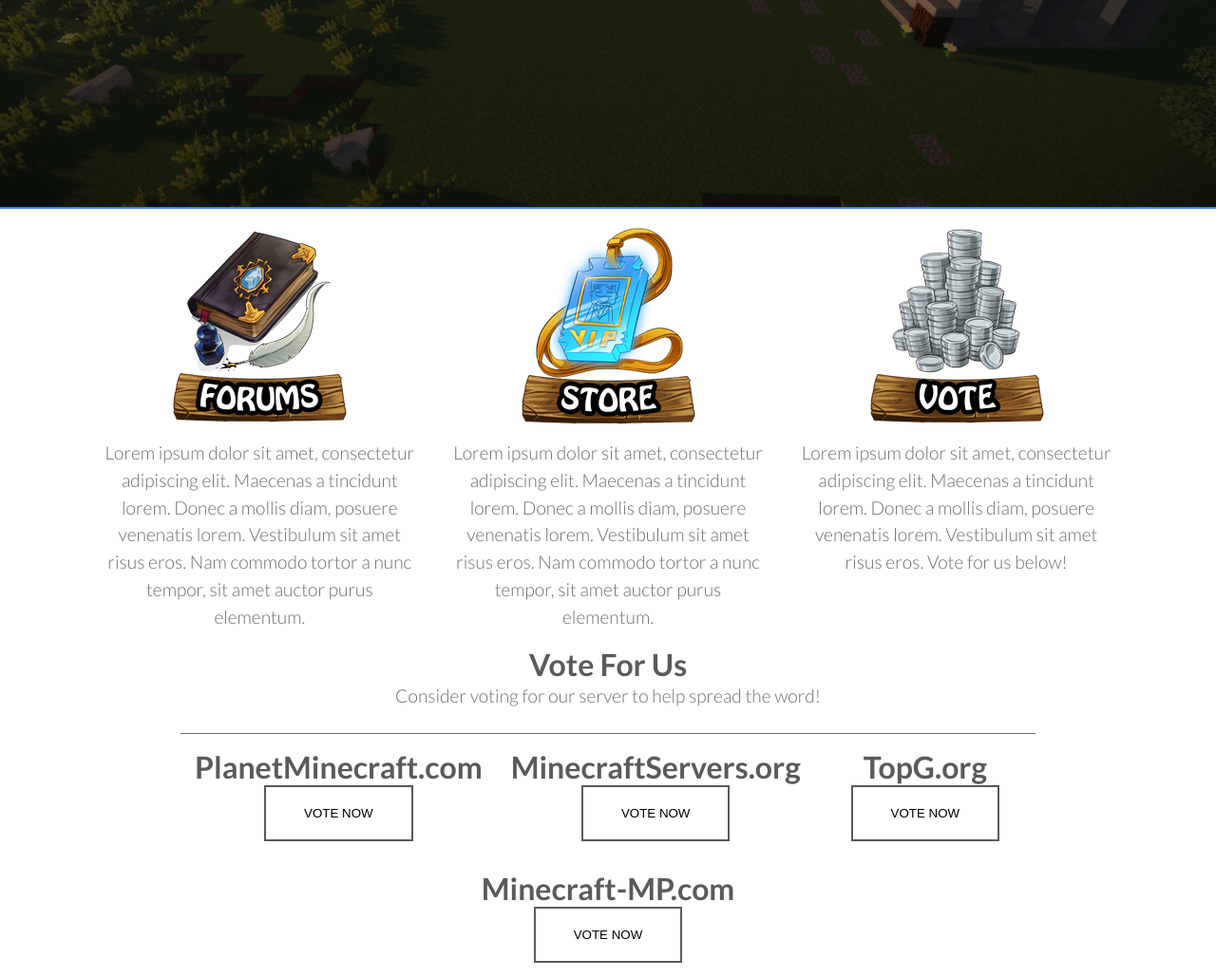
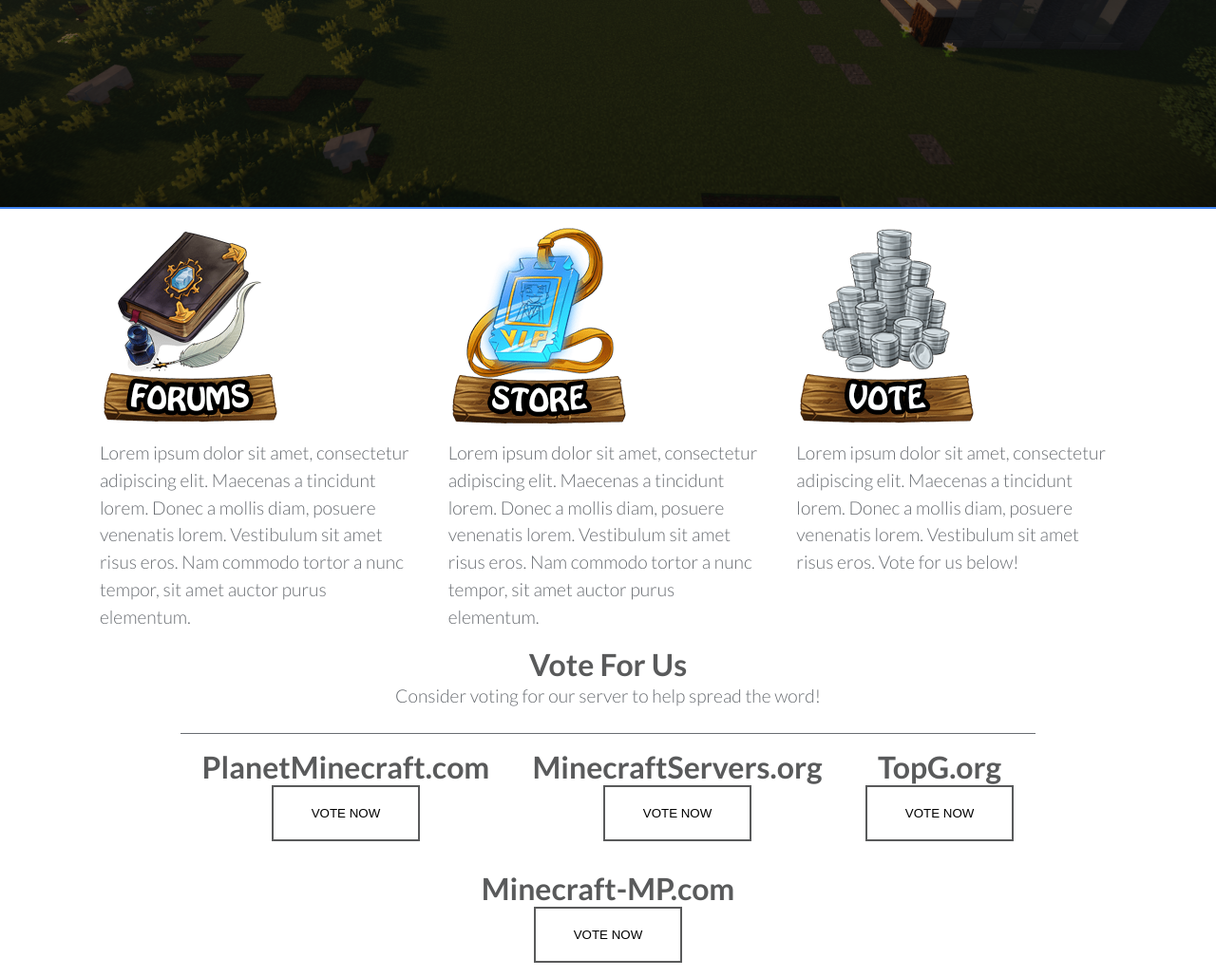
Before and after one commit to MiniGun/MiniGun.github.io, a PHP site: page / in a window 1280 px wide. Shown: the part 580-1609 px from the top of the page at 95% size. Run offline with PHP 8.4, Linux system fonts and the light colour scheme; some libraries are stand-ins or nearby versions.

Commit message:
learn flex-basis

```diff
--- a/css/home.css
+++ b/css/home.css
@@ -78,7 +78,6 @@
 .split,
 .vote {
 	position: relative;
-	text-align: center;
 	padding: 5px;
 	margin: 10px;
 }
@@ -88,7 +87,7 @@
 }
 
 .vote {
-	flex-basis: 210px;
+	flex-basis: auto;
 }
 
 /* Media Queries */
```
